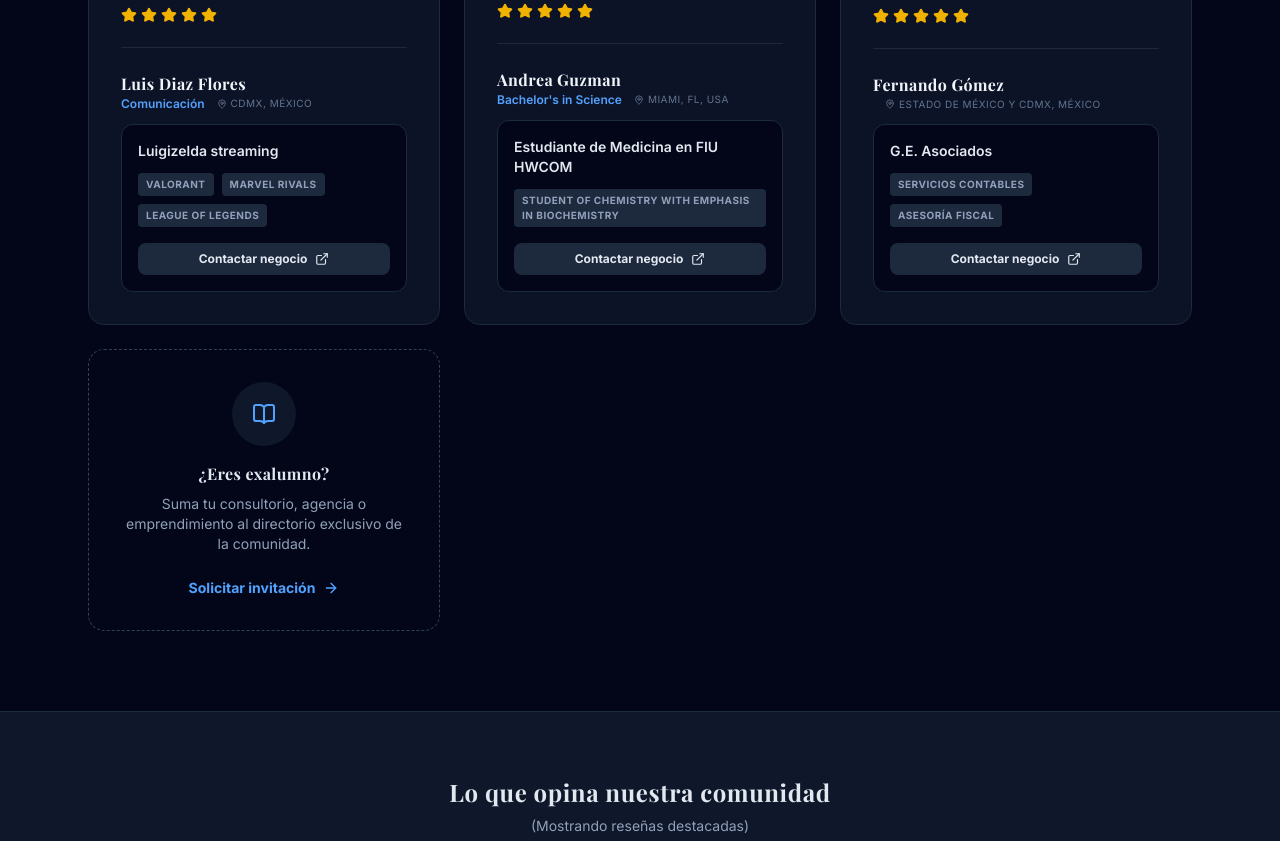
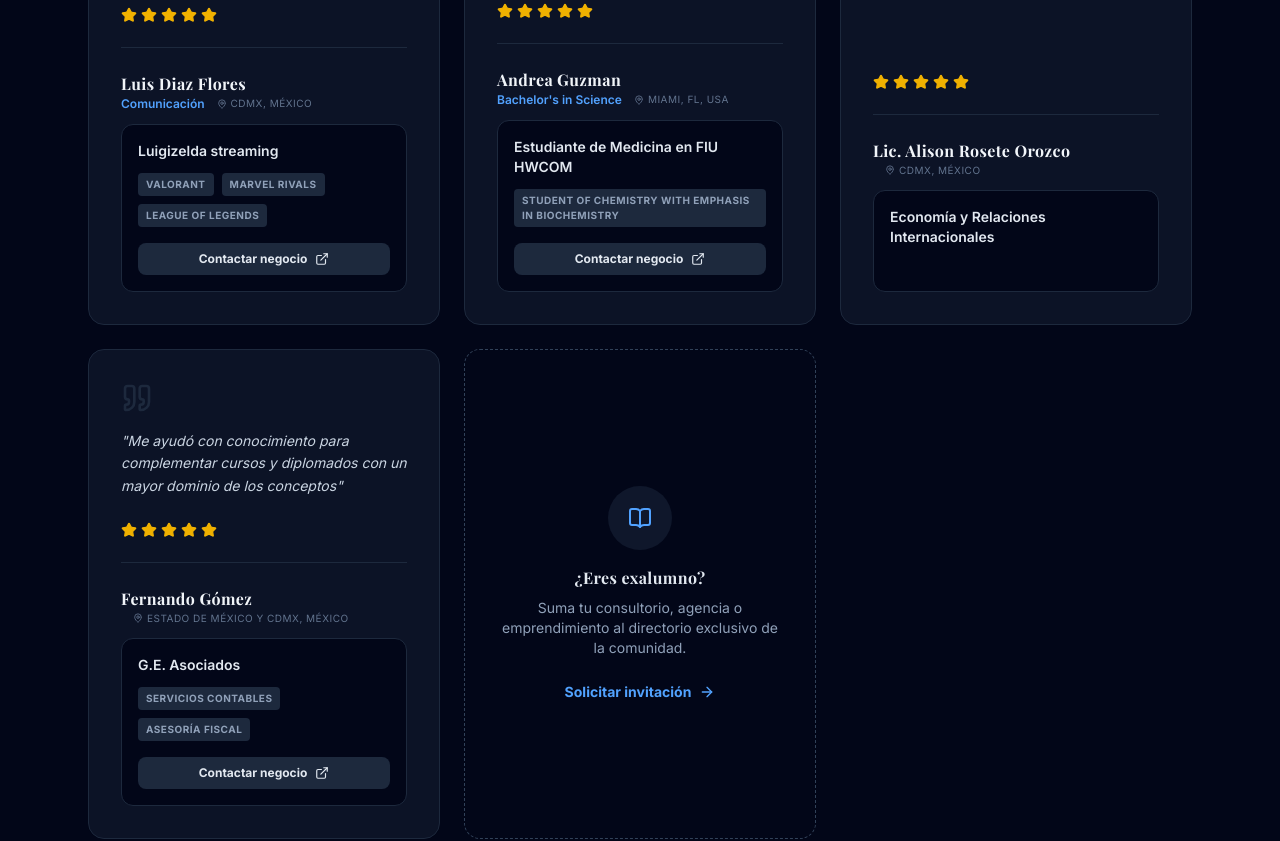
Before and after one commit to royalfa-Kr/royalfa-portfolio, a Next.js app: page /clases in a window 1280 px wide. Shown: the part 2500-3341 px from the top of the page. Built offline with nearby package versions, Linux system fonts and the light colour scheme; no server answers; the database is empty; a web font is replaced by a local one.

Commit message:
Fase8.1:Add Comunidad

```diff
--- a/data/comunidad.ts
+++ b/data/comunidad.ts
@@ -30,6 +30,18 @@ export const casosDeExito = [
     redes: [
       { nombre: "Instagram", url: "https://instagram.com/andrea_paolagm" }
     ]
+  },
+  {
+    id: 4,
+    nombre: "Lic. Alison Rosete Orozco",
+    profesion: " ",
+    ubicacion: "CDMX, México",
+    negocio: "Economía y Relaciones Internacionales",
+    logo: "",
+    testimonio: "Clases 1a1 formaron parte de mi educación y pensamiento matemático desde primaria hasta preparatoria.",
+    calificacion: 5,
+    servicios: [],
+    redes: [ ]
   },
   {
     id: 3,
--- a/data/now.ts
+++ b/data/now.ts
@@ -12,7 +12,7 @@ export const currentFocusData = [
     title: "Summer Camp 2026",
     description: "Escribiendo articulos de ficción y lore para el universo de Daimon. Cada artículo es un prompt que exploro y desarrollo.",
     linkText: "Lee los nuevos artículos",
-    href: "/mundos",
+    href: "/worlds",
     priority: 5 // Prioridad media, saldrá en segundo lugar
   },
   {
```
